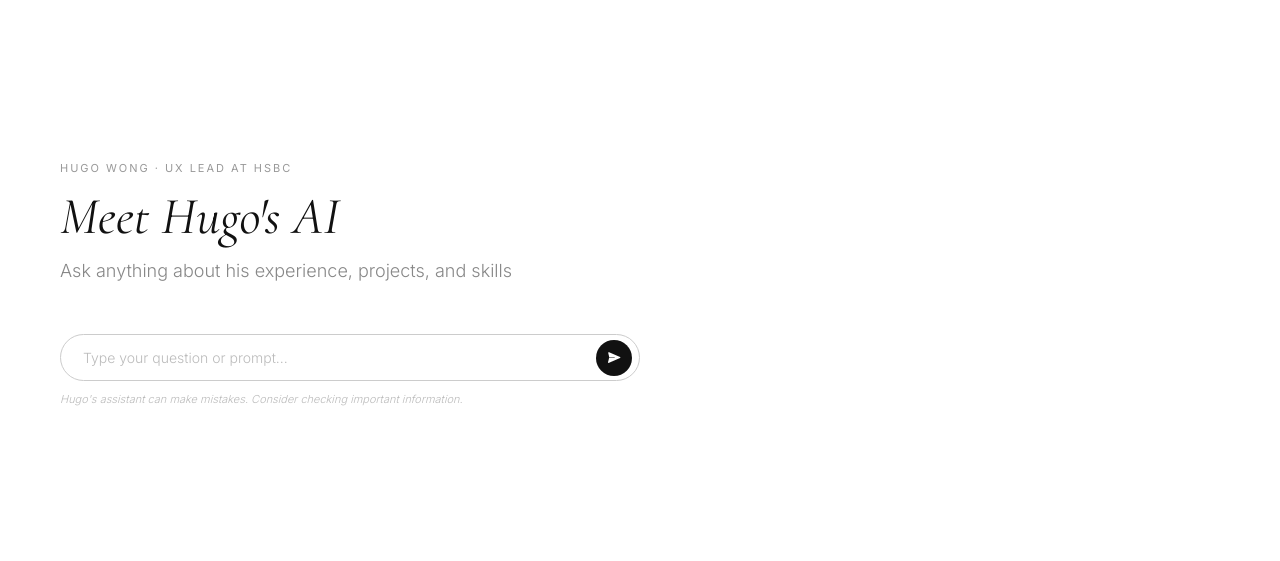
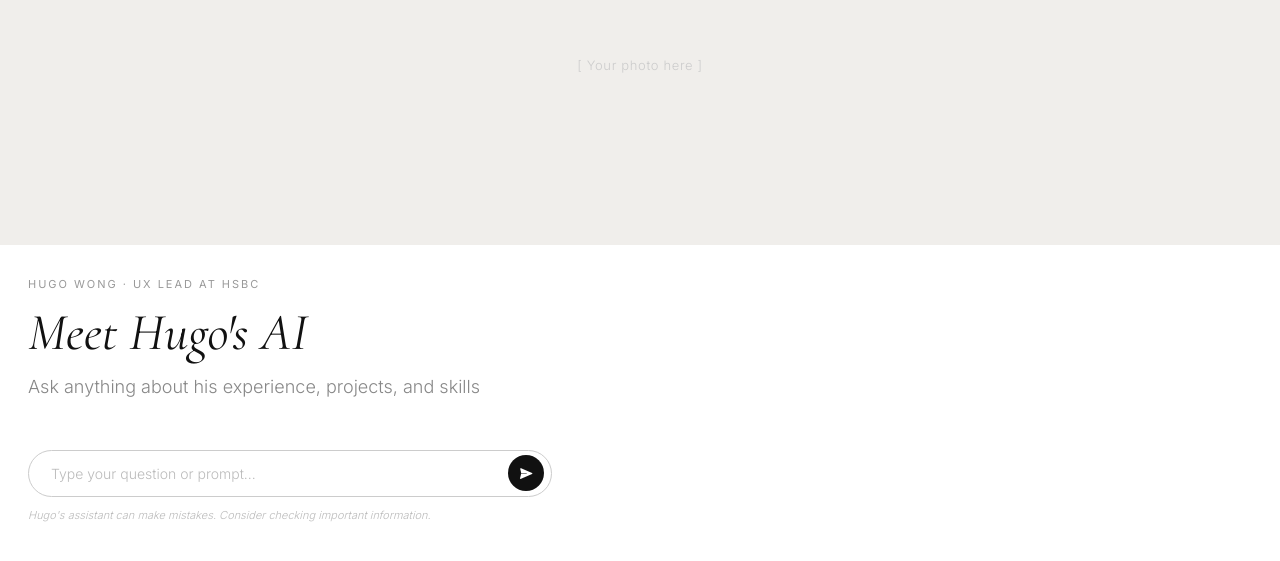
Before and after one commit to hugowph/my-ai-assistant, a website: page index.html in a window 1280 px wide. Shown: the part 115-676 px from the top of the page. Drawn offline with nearby package versions, Linux system fonts and the light colour scheme.

Commit message:
Add hero image area above content

```diff
--- a/index.html
+++ b/index.html
@@ -15,8 +15,6 @@
     }
 
     html, body {
-      height: 100%;
-      overflow: hidden;
       background: #ffffff;
       color: #222;
     }
@@ -25,10 +23,26 @@
     .page {
       display: flex;
       flex-direction: column;
+      background: #ffffff;
+    }
+
+    /* ── Hero image area ── */
+    .hero-image {
+      width: 100%;
+      height: 45vh;
+      background-color: #f0eeeb;
+      display: flex;
+      align-items: center;
       justify-content: center;
-      min-height: 100vh;
-      padding: 60px;
-      background: #ffffff;
+      flex-shrink: 0;
+    }
+
+    .hero-image-placeholder {
+      font-family: 'Inter', sans-serif;
+      font-weight: 300;
+      font-size: 13px;
+      color: #ccc;
+      letter-spacing: 0.05em;
     }
 
     /* ── Content block ── */
@@ -37,6 +51,7 @@
       width: 100%;
       display: flex;
       flex-direction: column;
+      padding: 32px 28px;
     }
 
     /* ── Label ── */
@@ -243,8 +258,8 @@
 
     /* ── Mobile ── */
     @media (max-width: 600px) {
-      .page {
-        padding: 40px 24px;
+      .content {
+        padding: 28px 20px;
       }
 
       .heading {
@@ -260,6 +275,12 @@
 <body>
 
 <div class="page">
+
+  <!-- Hero image -->
+  <div class="hero-image">
+    <span class="hero-image-placeholder">[ Your photo here ]</span>
+  </div>
+
   <div class="content">
 
     <!-- Label -->
```
